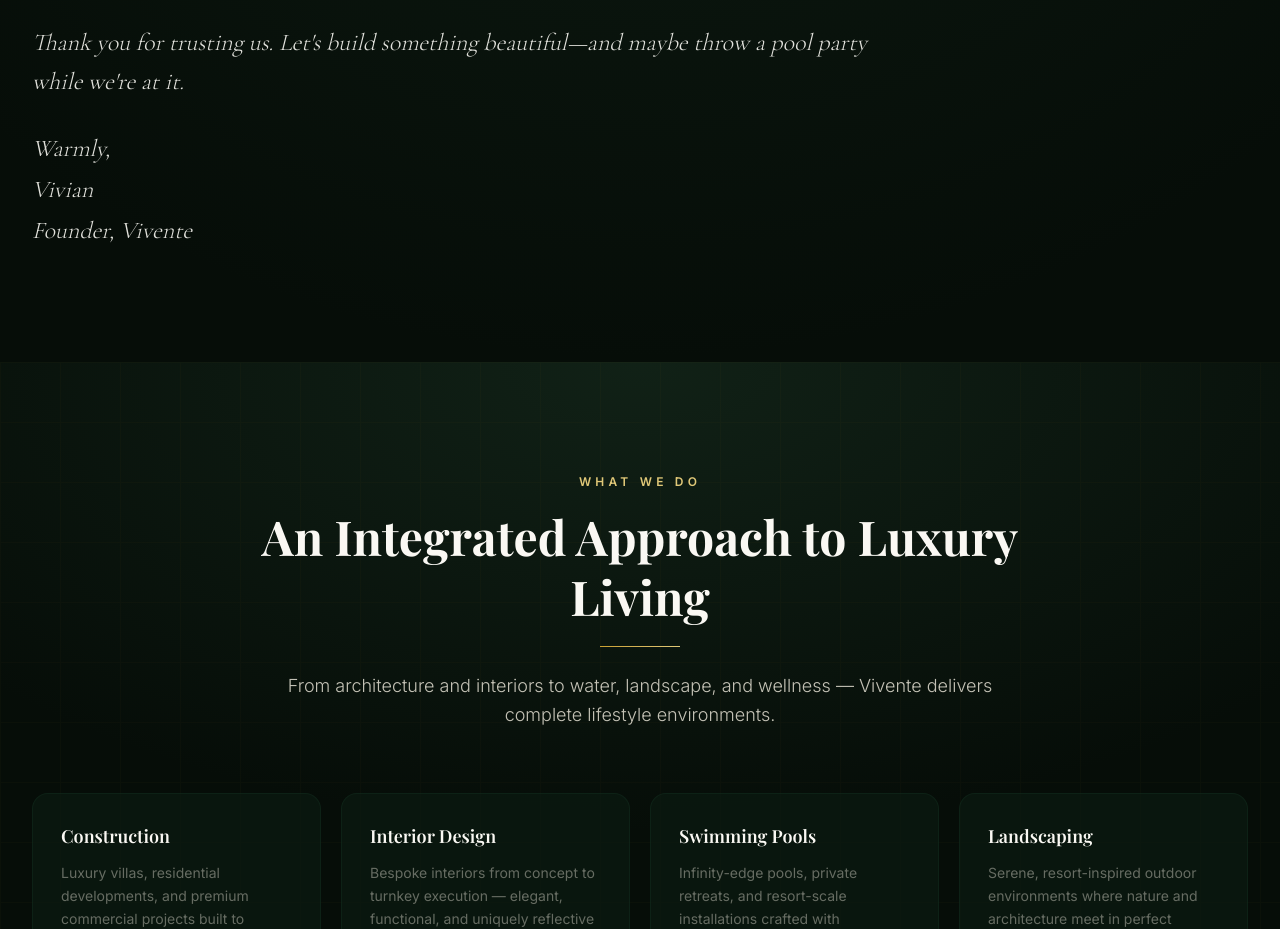
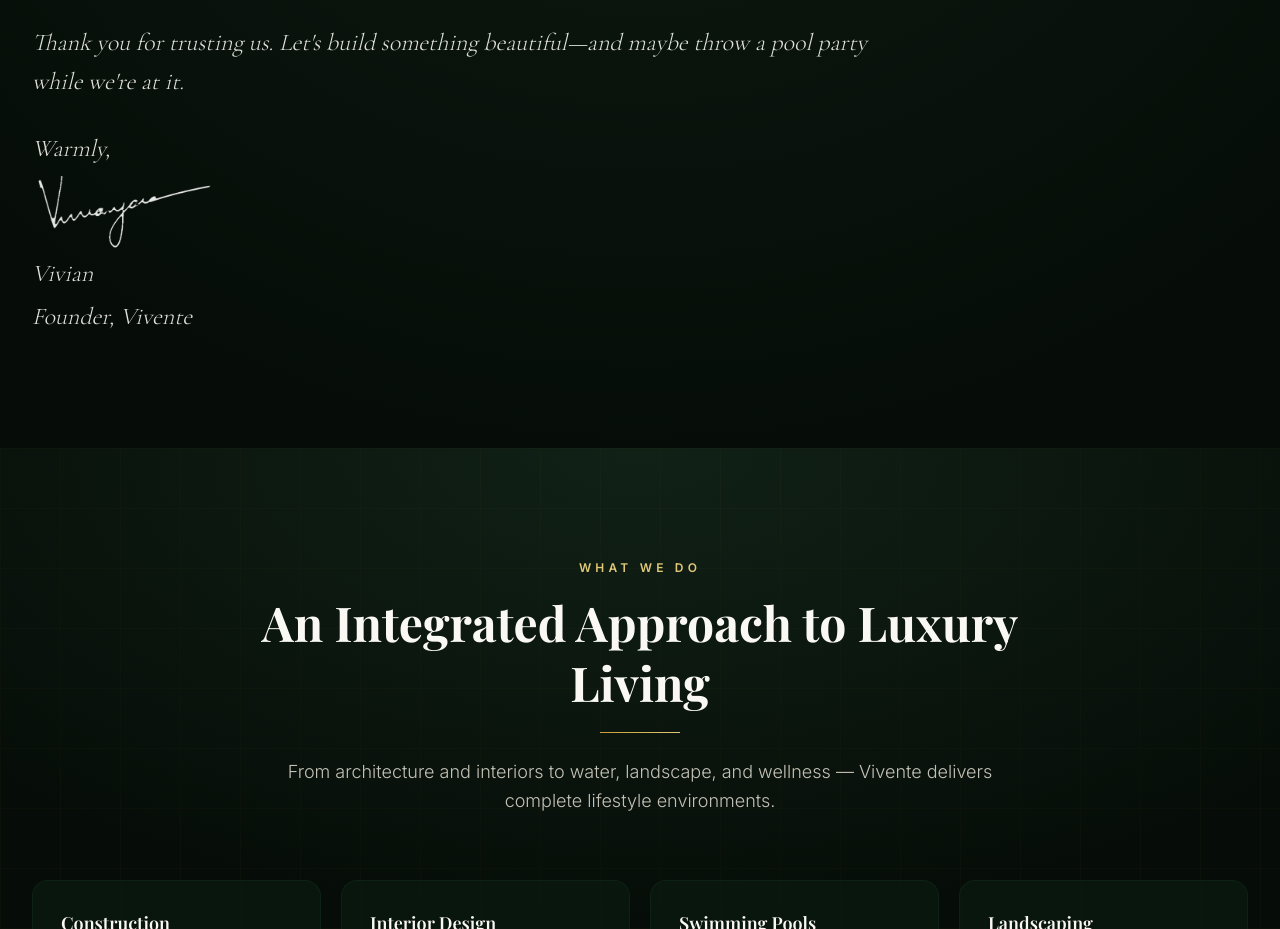
Before and after one commit to AmshuBelbase/vivente, a Next.js app: page /about in a window 1280 px wide. Shown: the part 3333-4262 px from the top of the page. Built offline with nearby package versions, Linux system fonts and the light colour scheme; a web font is replaced by a local one.

Commit message:
CEO Message

```diff
--- a/src/app/about/page.tsx
+++ b/src/app/about/page.tsx
@@ -337,8 +337,15 @@
                 beautiful&mdash;and maybe throw a pool party while we&apos;re at it.
               </motion.p>
 
-              <motion.div variants={fadeInUp} className="pt-2 space-y-0.5">
+              <motion.div variants={fadeInUp} className="pt-2 space-y-1">
                 <p>Warmly,</p>
+                <Image
+                  src="/founder-signature.png"
+                  alt="Vivian's signature"
+                  width={180}
+                  height={60}
+                  className="my-1 opacity-90 [filter:brightness(0)_invert(1)]"
+                />
                 <p>Vivian</p>
                 <p>Founder, Vivente</p>
               </motion.div>
```
Also changed, not shown: public/founder-signature.png (added).
